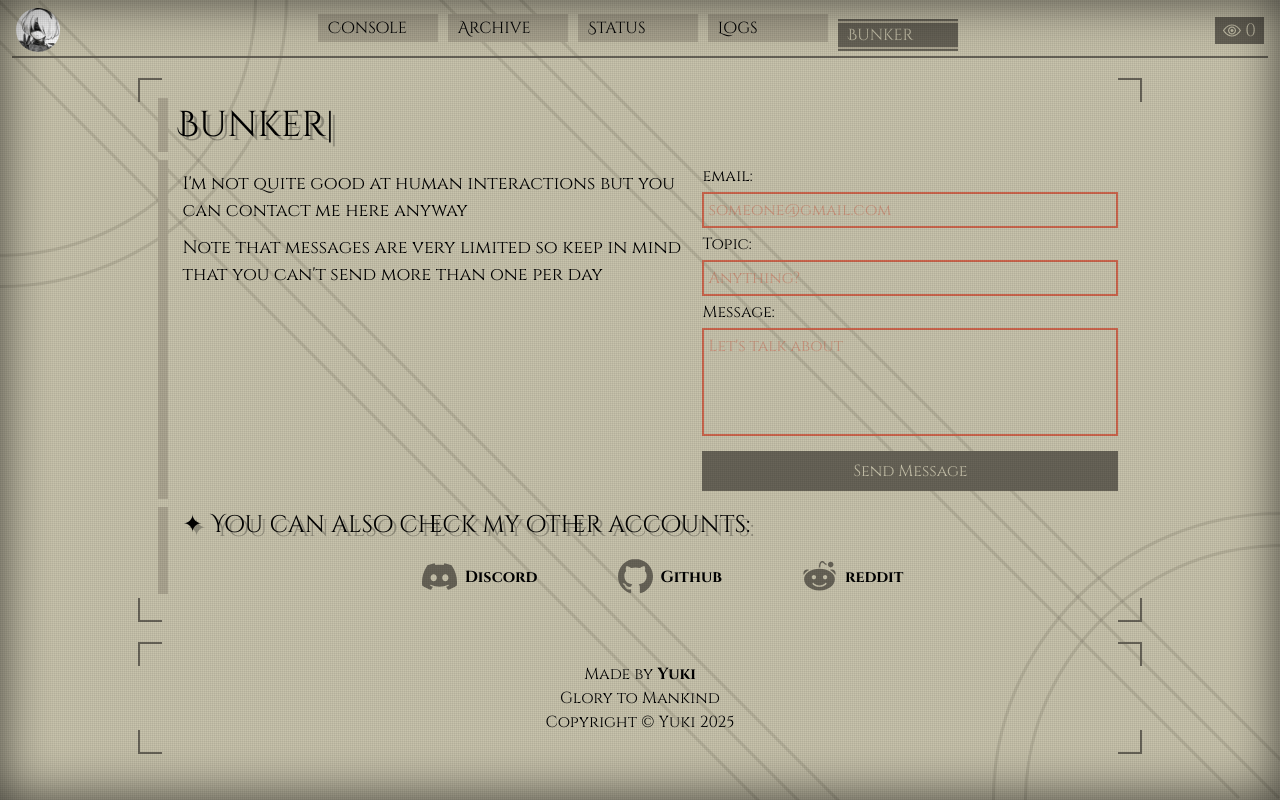
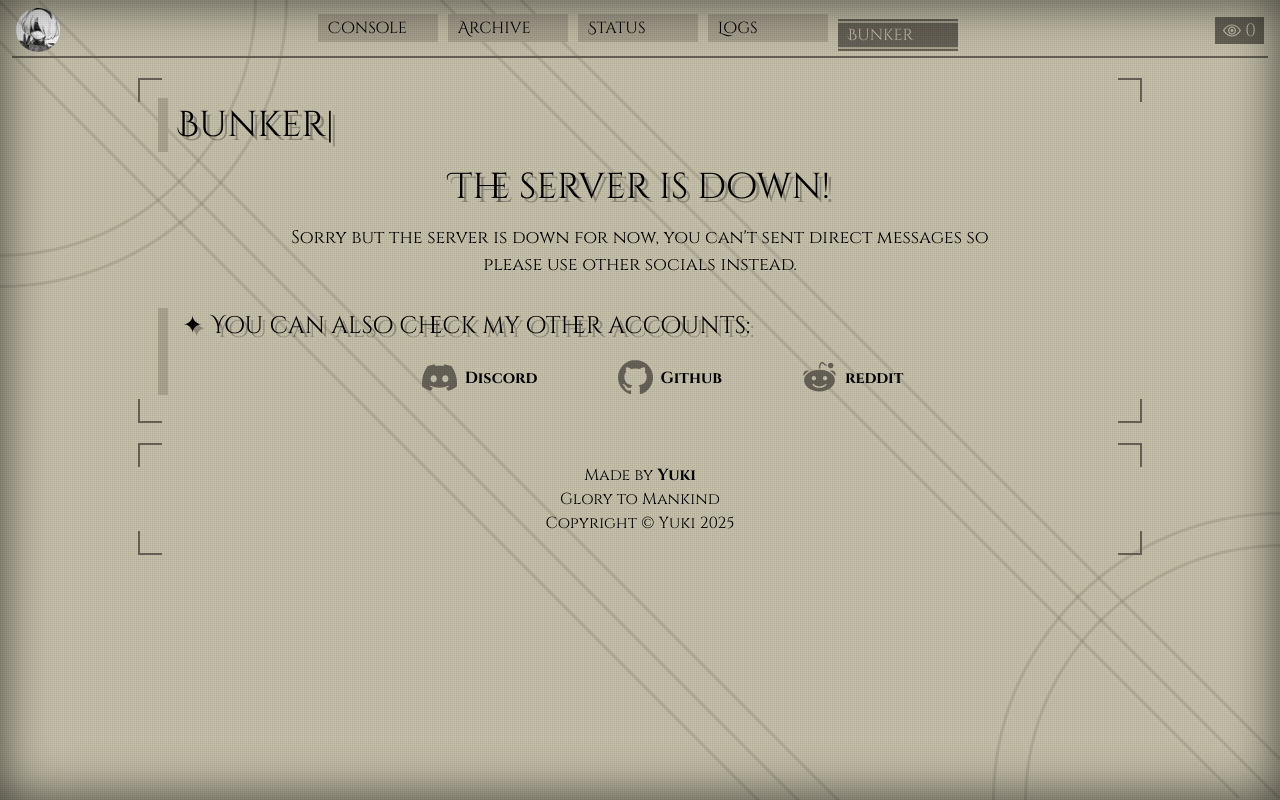
Before and after one commit to yukiisen/yukii, a SvelteKit app: page /bunker in a window 1280 px wide. Built offline with nearby package versions, Linux system fonts and the light colour scheme; no server answers.

Commit message:
june update

```diff
--- a/src/routes/NavBar.svelte
+++ b/src/routes/NavBar.svelte
@@ -12,7 +12,7 @@
     ]
 
     let current = $derived(page.url.pathname);
-    let views = $state(0);
+    let views = $state('0');
     let title = $derived(config.name + " - " + tabs.findLast(t => current.startsWith(t[0]))?.[1]);
 
     onMount(async () => {
--- a/src/routes/bunker/+page.svelte
+++ b/src/routes/bunker/+page.svelte
@@ -35,12 +35,12 @@
 </script>
 
 <h1 class="before-deco mb-2">{ header }|</h1>
-<article class="sub flex flex-col md:flex-row before-deco my-2">
+<article class="sub flex-col md:flex-row before-deco my-2 hidden">
     <div class="md:flex-5">
         <p>I'm not quite good at human interactions but you can contact me here anyway</p>
         <p>Note that messages are very limited so keep in mind that you can't send more than one per day</p>
     </div>
-    <form class="md:flex-4 md:pr-6 text-gl" on:submit|preventDefault={sendMessage}>
+    <form class="md:flex-4 md:pr-6 text-lg" on:submit|preventDefault={sendMessage}>
         <label for="mail" class="block my-1">email:</label>
         <input bind:value={email} required type="email" placeholder="someone@gmail.com" class="p-1 w-full border-2 border-text invalid:border-danger invalid:border-2 invalid:text-danger focus:outline-0" id="mail">
         <label for="topic" class="block my-1">Topic:</label>
@@ -51,6 +51,13 @@
         <input type="submit" value="Send Message" class="w-full bg-text text-background p-2 my-2">
         <label class="w-full block text-center">{ error }</label>
     </form>
+</article>
+
+<article class="md:px-30">
+    <h1 class="text-center w-full">
+        The server is down!
+    </h1>
+    <p class="text-center w-full pb-5">Sorry but the server is down for now, you can't sent direct messages so please use other socials instead.</p>
 </article>
 
 <article class="sub before-deco my-2">
--- a/src/routes/status/+page.svelte
+++ b/src/routes/status/+page.svelte
@@ -21,16 +21,17 @@
 
 <article class="sub before-deco">
     <h2 class="list-element">So what's going on with me recently?</h2>
-    <p>Nothing important, just codeblock?, being disturbed by that random bird and slacking from studies</p>
+    <p>Literally nothing, I have a lot of free time so I suppose it's better to use it for something useful</p>
 </article>
 
 <article class="sub before-deco">
     <h2 class="list-element">So what do I plan to do?</h2>
     <ul class="ml-4 my-2">
         <li class="list-element text-base">Finish the anime website that've been waiting for about two months now.</li>
-        <li class="list-element text-base">Add proper configurations to the Herta bot</li>
+        <li class="list-element text-base">Add proper configurations to the Herta bot, or probably rebuild it!</li>
         <li class="list-element text-base">learn more about rendering and create a 3d renderer from scratch</li>
-        <li class="list-element text-base">fix my horrible http server</li>
-        <li class="list-element text-base">Maybe give my studies some attention</li>
+        <li class="list-element text-base">rebuild my horrible http server</li>
+        <li class="list-element text-base">finish learning C</li>
+        <li class="list-element text-base">try to make a fun game</li>
     </ul>
 </article>
--- a/static/blogs/bourak.md
+++ b/static/blogs/bourak.md
@@ -10,4 +10,4 @@ For some reason, we only get to eat it in ramadan which is a very bad habit sinc
 ## Why should we stand against that?
 Bourak is for everyone, we must enjoy out lifes in halal way so that we don't end up with bad habits, bourak shouldn't be tied to a specific place or time, we all must share this amazing thing in order to live together in harmony..
 
-<center>*Bourak for a better life*</center>
+**<center>Bourak for a better life</center>**
```
